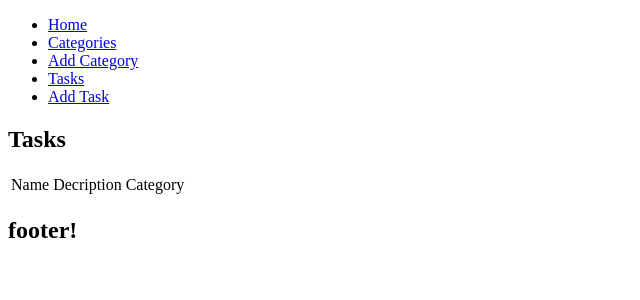
After one commit to Razhelq/todoList, a Django app: page /tasks in a window 1280 px wide. The commit adds this page. Shown: the top 300 px of the page, without its empty margins (0-640 px from the left). Run offline with Django 3.2, Linux system fonts and the light colour scheme; data that the repository does not hold is empty.

Commit message:
tasks view and adding applied

```diff
--- a/todolist/tasks/models.py
+++ b/todolist/tasks/models.py
@@ -27,7 +27,7 @@ class Task(models.Model):
         verbose_name="Name",
         max_length=120
     )
-    desription = models.TextField(
+    description = models.TextField(
         verbose_name="Description"
     )
 
--- a/todolist/tasks/templates/base.html
+++ b/todolist/tasks/templates/base.html
@@ -11,7 +11,9 @@
         <nav><ul>
             <li><a href="{% url 'index' %}">Home</a></li>
             <li><a href="{% url 'categories-list' %}">Categories</a></li>
-            <li><a href="{% url 'add_category' %}">Add Category</a></li>
+            <li><a href="{% url 'add-category' %}">Add Category</a></li>
+            <li><a href="{% url 'tasks-list' %}">Tasks</a></li>
+            <li><a href="{% url 'add-task' %}">Add Task</a></li>
         </ul></nav>
     </header>
 
--- /dev/null
+++ b/todolist/tasks/templates/tasks.html
@@ -0,0 +1,32 @@
+<!DOCTYPE html>
+<html lang="en">
+<head>
+    <meta charset="UTF-8">
+    <title>Tasks</title>
+</head>
+<body>
+    {% extends 'base.html' %}
+
+    {% block extra_headers %}
+        <title>Tasks</title>
+    {% endblock %}
+
+    {% block content %}
+        <h1>Tasks</h1>
+        <table>
+            <tr>
+                <td>Name</td>
+                <td>Decription</td>
+                <td>Category</td>
+            </tr>
+            {% for task in tasks %}
+            <tr style="background-color: {{ task.category.color }}">
+                <td>{{ task.name }}</td>
+                <td>{{ task.description }}</td>
+                <td>{{ task.category.name }}</td>
+            </tr>
+            {% endfor %}
+         </table>
+    {% endblock %}
+</body>
+</html>
--- a/todolist/tasks/views.py
+++ b/todolist/tasks/views.py
@@ -1,6 +1,6 @@
 from django.shortcuts import render, redirect
 from django.http import HttpResponse
-from .models import Category
+from .models import Category, Task
 
 
 def index(request):
@@ -45,3 +45,28 @@ def delete_category(request, category_id):
     category = Category.objects.get(id=category_id)
     category.delete()
     return redirect('categories-list')
+
+
+def tasks(request):
+    tasks = Task.objects.all()
+    return render(request, 'tasks.html', {
+        'tasks': tasks
+    })
+
+
+def add_task(request):
+    categories = Category.objects.all()
+    if request.method == 'POST':
+        category_id = request.POST.get('category_id')
+        name = request.POST.get('name')
+        description = request.POST.get('description')
+        if name and description and category_id:
+            task = Task(
+                name=name,
+                description=description,
+                category_id=category_id
+            )
+            task.save()
+    return render(request, 'add_task.html', {
+        'categories': categories
+    })
--- a/todolist/todolist/urls.py
+++ b/todolist/todolist/urls.py
@@ -1,13 +1,15 @@
 from django.contrib import admin
 from django.urls import path
-from tasks.views import index, categories, add_category, edit_category, delete_category
+from tasks.views import index, categories, add_category, edit_category, delete_category, tasks, add_task
 
 
 urlpatterns = [
     path('admin/', admin.site.urls),
     path('', index, name='index'),
     path('categories/', categories, name='categories-list'),
-    path('add_category/', add_category, name='add_category'),
+    path('add_category/', add_category, name='add-category'),
     path('edit_category/<int:category_id>', edit_category, name='edit-category'),
     path('delete_category/<int:category_id>', delete_category, name='delete-category'),
+    path('tasks', tasks, name='tasks-list'),
+    path('add_task/', add_task, name='add-task')
 ]
```
Also changed, not shown: todolist/tasks/templates/add_task.html (added, +29 -0 lines), todolist/tasks/migrations/0002_auto_20180529_0554.py (added).
